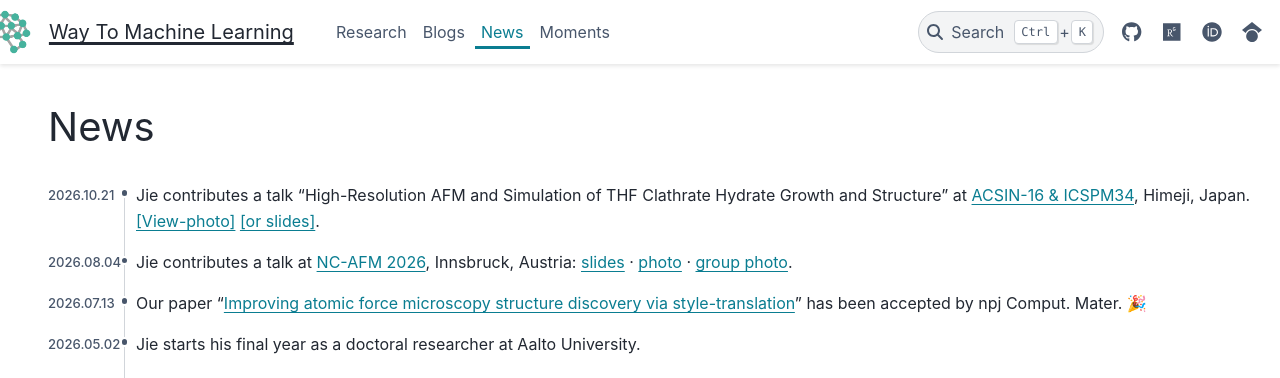
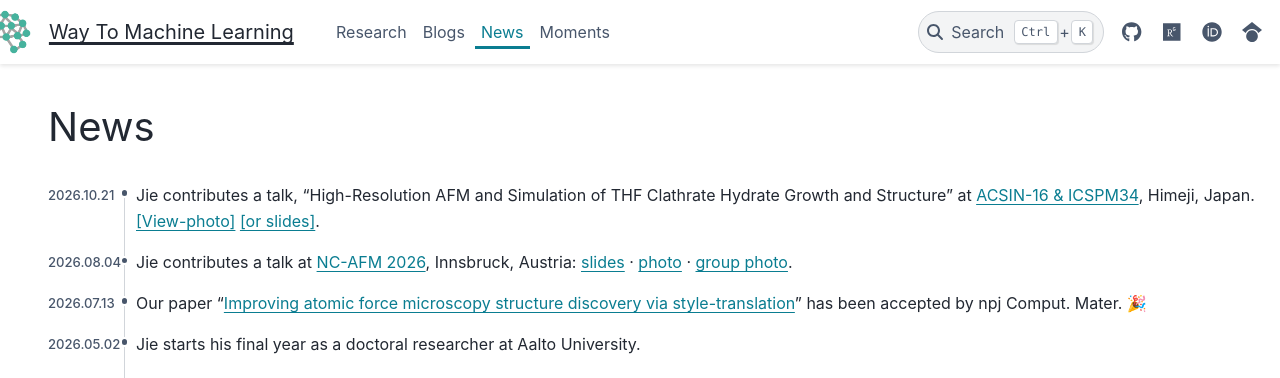
Before and after one commit to way2ml/way2ml.github.io, a Sphinx documentation site: the page built from doc/news.md, in a window 1280 px wide and 1096 px high. Shown: the top 378 px of the window. Built offline with Sphinx 7.4.7 and the PyData theme 0.15.4, drawn with Linux system fonts in a browser that asks for light colours.

Commit message:
Site editor snapshot 2026-11-03 23:51

```diff
--- a/doc/news.md
+++ b/doc/news.md
@@ -3,12 +3,12 @@ comment: False
 ---
 
 # News
-- 2026.10.21 Jie contributes a talk "High-Resolution AFM and Simulation of THF Clathrate Hydrate Growth and Structure" at [ACSIN-16 & ICSPM34](https://www.icspm.net/acsin16/), Himeji, Japan. <a href="./_static/news/20261021_banquet-photo.jpg">[View-photo]</a> <a href="./_static/news/20261021_ACSIN_Jie_Huang_2026.pdf" target="_blank" rel="noopener">[or slides]</a>.
+- 2026.10.21 Jie contributes a talk, "High-Resolution AFM and Simulation of THF Clathrate Hydrate Growth and Structure" at [ACSIN-16 & ICSPM34](https://www.icspm.net/acsin16/), Himeji, Japan. <a href="./_static/news/20261021_banquet-photo.jpg">[View-photo]</a> <a href="./_static/news/20261021_ACSIN_Jie_Huang_2026.pdf" target="_blank" rel="noopener">[or slides]</a>.
 - 2026.08.04 Jie contributes a talk at [NC-AFM 2026](https://www.uibk.ac.at/en/congress/nc-afm-2026/), Innsbruck, Austria: <a href="./_static/talks/NCAFM_Jie_Huang_2026.pdf" target="_blank" rel="noopener">slides</a> · <a href="./_static/talks/NCAFM_Jie_Huang_2026_photo.jpg" target="_blank" rel="noopener">photo</a> · <a href="./_static/talks/NCAFM_Jie_Huang_2026_people.jpg" target="_blank" rel="noopener">group photo</a>.
 - 2026.07.13 Our paper "[Improving atomic force microscopy structure discovery via style-translation](https://doi.org/10.1038/s41524-026-02243-2)" has been accepted by npj Comput. Mater. 🎉
 - 2026.05.02 Jie starts his final year as a doctoral researcher at Aalto University.
 - 2025.08.07 Jie contributes a talk at [NCAFM-2025 conference](https://www.nims.go.jp/group/Nanoprobe/NC-AFM2025/Index.html) in Toyama, Japan. [View abstract](https://www.nims.go.jp/group/Nanoprobe/NC-AFM2025/Abstract/S11-2_Jie%20Huang.pdf) or [slides](https://raw.githubusercontent.com/HuangJiaLian/DataBase0/master/uploads/NCAFM_Jie_Huang.pdf).
-- 2025.07.30 University of Osnabrück has published a press release  on our ACS Nano paper in collaboration with [Prof. Philipp Rahe](https://www.humboldt-foundation.de/en/connect/explore-the-humboldt-network/singleview/1147643/dr-philipp-rahe), Dr. Jonas Heggemann, Simon Aeschlimann, and Simon Spiller. [Archive](https://raw.githubusercontent.com/HuangJiaLian/DataBase0/master/uploads/2025-07-30-ACSNANO.png).
+- 2025.07.30 University of Osnabrück has published a press release on our ACS Nano paper in collaboration with [Prof. Philipp Rahe](https://www.humboldt-foundation.de/en/connect/explore-the-humboldt-network/singleview/1147643/dr-philipp-rahe), Dr. Jonas Heggemann, Simon Aeschlimann, and Simon Spiller. [Archive](https://raw.githubusercontent.com/HuangJiaLian/DataBase0/master/uploads/2025-07-30-ACSNANO.png).
 - 2025.05.06 Jie contributes a talk at [ML4MD2025](https://sites.utu.fi/ml4md2025/), Aalto University, Espoo, Finland. [View slides](http://raw.githubusercontent.com/HuangJiaLian/DataBase0/refs/heads/master/uPic/2025-05-07-20-50-slide.pdf) or [video record](https://youtu.be/bmc2ZaMUvgo?si=iO6RSa9OHEOmCvMY). Happy to talk [Prof. Taylor Sparks](https://profiles.faculty.utah.edu/u0203991), meet old colleague [Rasmus Nilsson](https://orcid.org/0009-0004-9618-2562), and know [Zhengtao Zhou](https://www.researchgate.net/profile/Zhengtao-Zhou-2).
 - 2025.03.25 Jie joins the [CodeRefinery](https://coderefinery.github.io) workshop. Thanks to all the CSC people who prepared and contributed to this workshop. This workshop is useful; it also inspires me to move to Sphinx.
 - 2024.11.04 Jie gives his doctoral midterm presentation, N204 Nanotalo, Aalto University. [View reports](https://cdn.jsdelivr.net/gh/HuangJiaLian/DataBase0@master/uPic/2024-10-14-14-11-Jie_s_Midterm_Report_compressed.pdf) [or slides](https://cdn.jsdelivr.net/gh/HuangJiaLian/DataBase0@master/uPic/2024-11-04-15-39-MidtermSlides-compressed.pdf). Thanks to the referee [Johannes Haataja](https://www.researchgate.net/profile/Johannes-Haataja) and coordinator [Jose Lado](https://x.com/jlado_phys).
```
